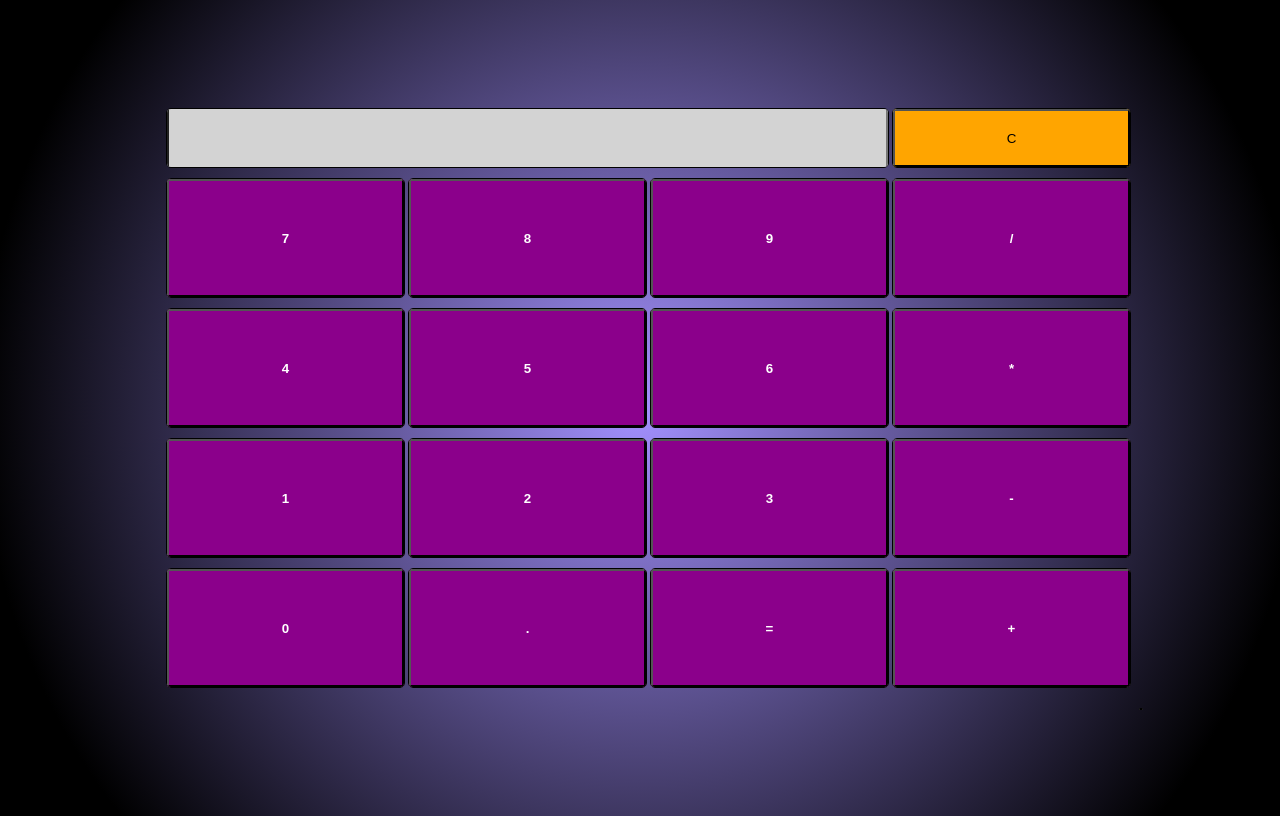
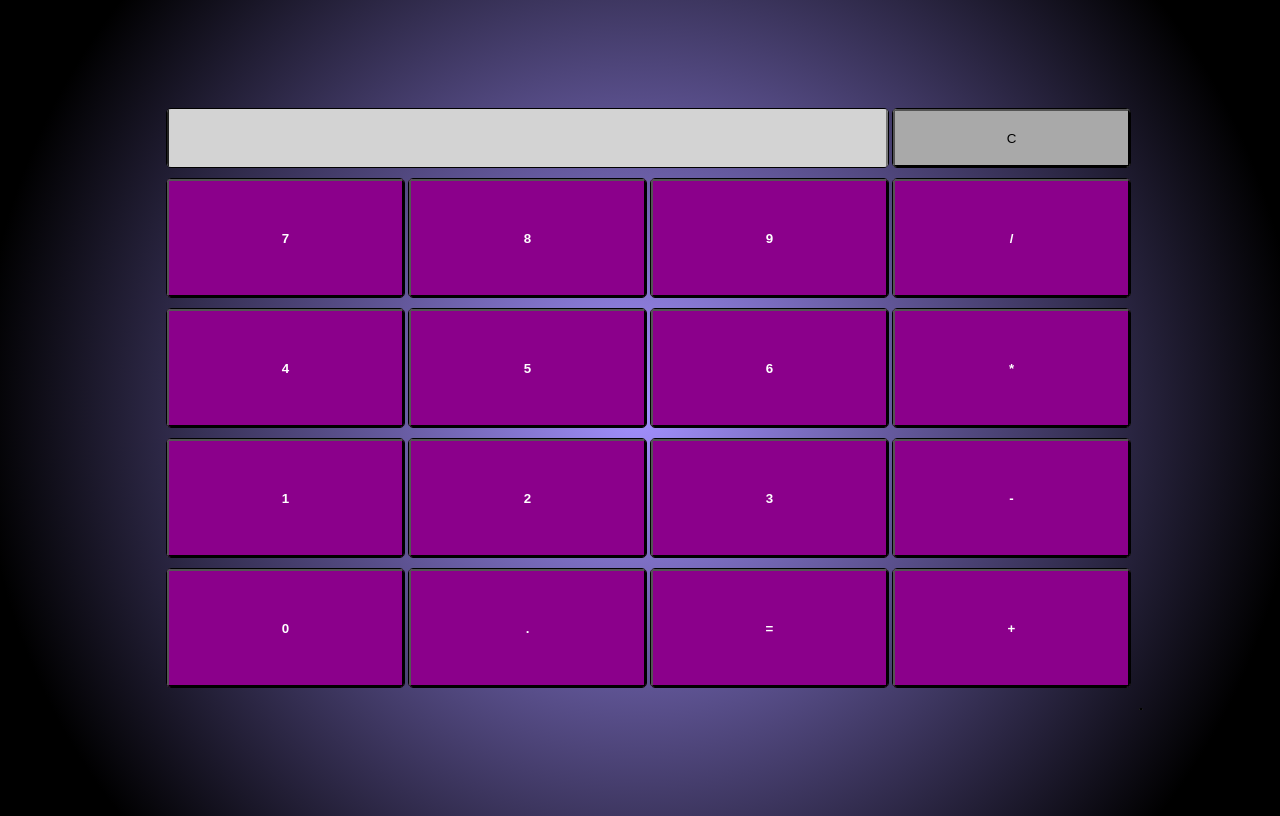
Before and after one commit to EtiBarr/TCH056-Lab04, a plain HTML site: page index.html in a window 1280 px wide. In both pictures the pointer is over the input 1011 px from the left and 138 px from the top of the page. Drawn offline with Linux system fonts and the light colour scheme.

Commit message:
Update style.css

```diff
--- a/style.css
+++ b/style.css
@@ -164,3 +164,7 @@ img:hover{
     width: 100%;
     height: 100%;
 }
+
+.inputing:hover, #clear:hover{
+    background-color: darkgrey;
+}
```
